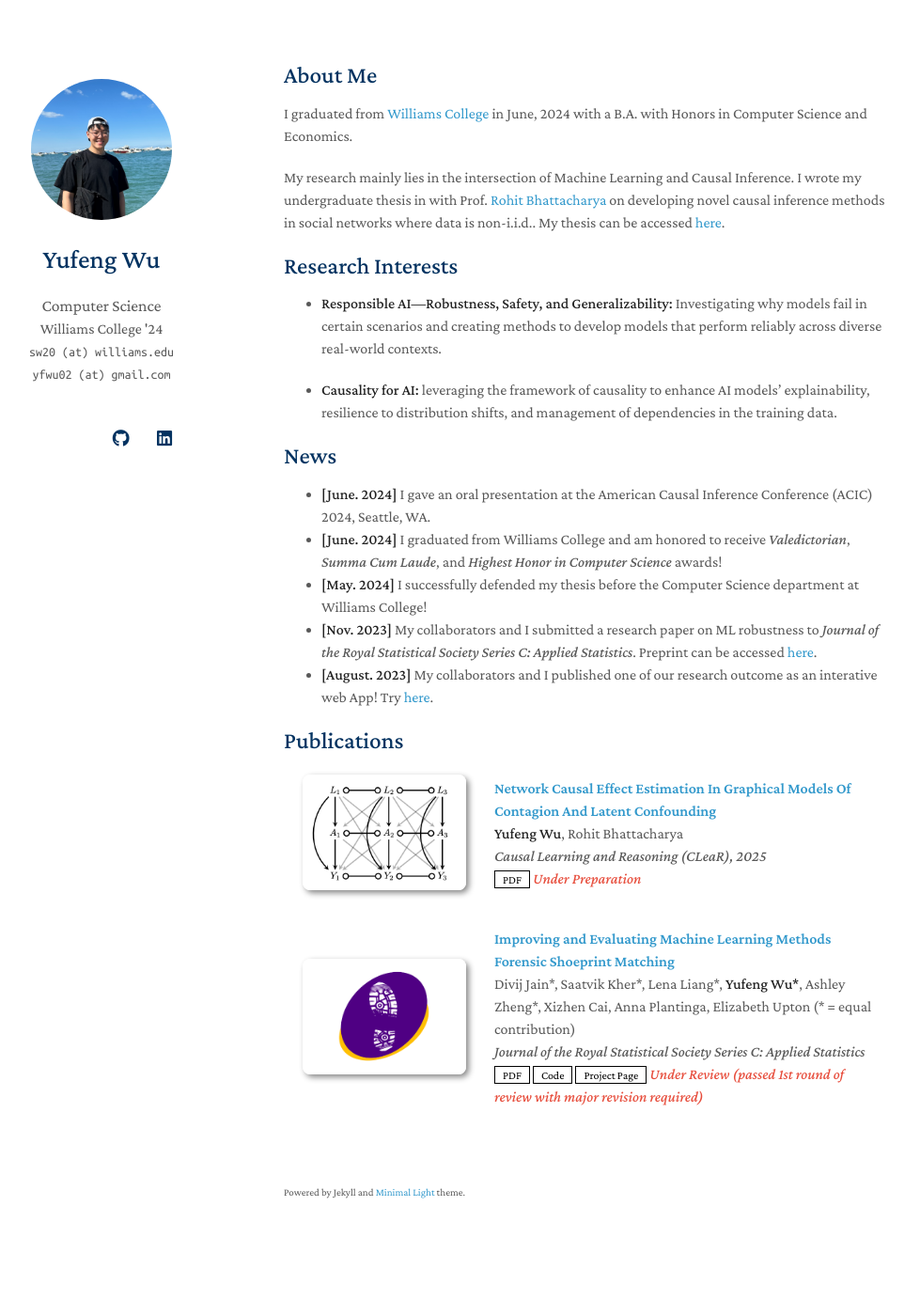
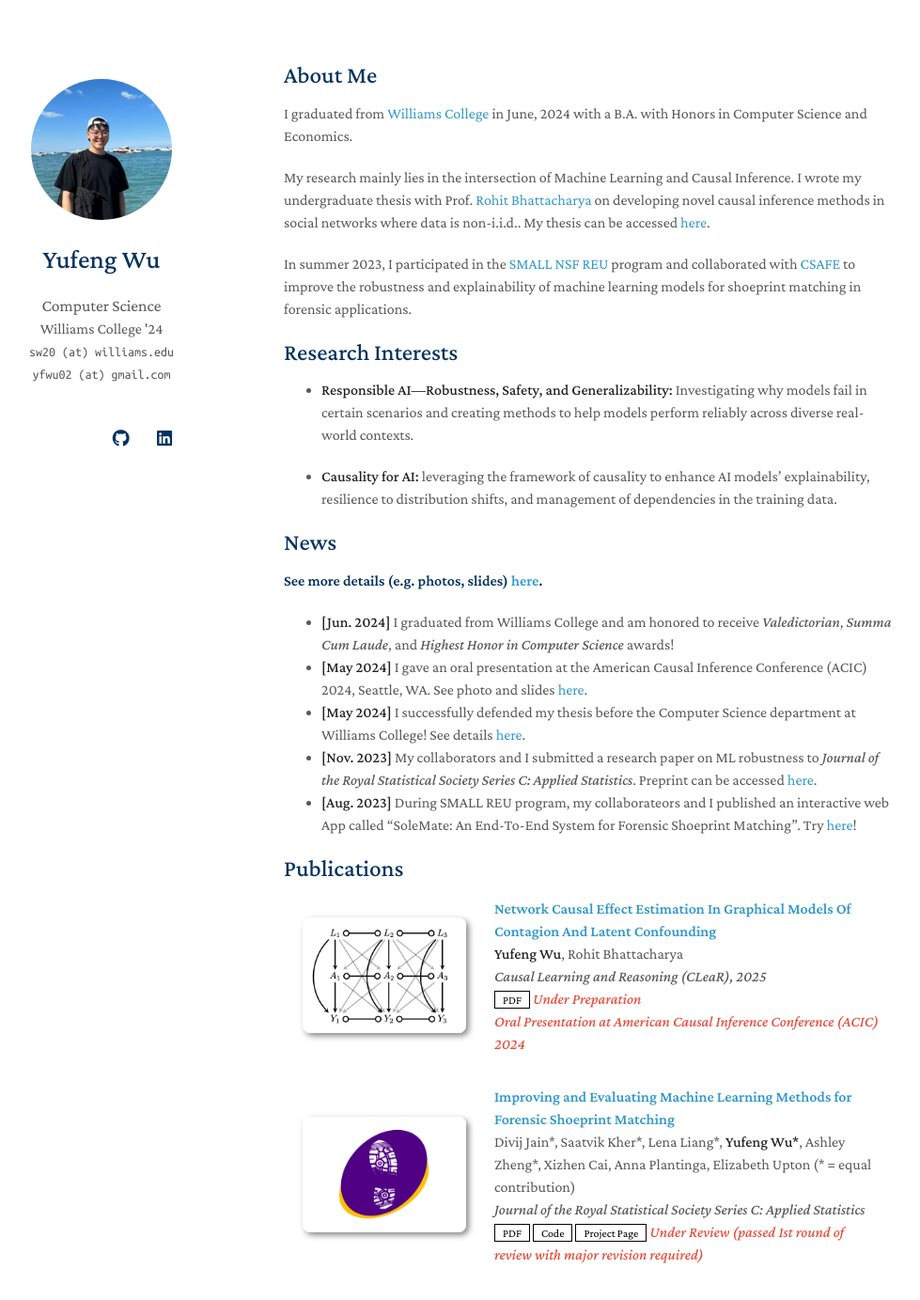
Before and after one commit to yufeng-wu/yufeng-wu.github.io, a Jekyll site: the page built from index.md, in a window 1280 px wide and 1400 px high. Shown: the top 1383 px of the window at 94% size, without its empty margins (168-1147 px from the left). Built offline with Jekyll 4.4.1, drawn with Linux system fonts in a browser that asks for light colours; a style sheet for code colours, icons or effects is not loaded; our own code applies the rules of GitHub Pages for plain Markdown files.

```diff
--- a/_data/publications.yml
+++ b/_data/publications.yml
@@ -5,10 +5,10 @@
     # conference_short: CLeaR
     conference: Causal Learning and Reasoning (CLeaR), 2025
     pdf: TODO
-    notes: Under Preparation
+    notes: "Under Preparation <br> Oral Presentation at American Causal Inference Conference (ACIC) 2024"
     image: ./assets/img/teaser_interference_paper.png
 
-  - title: "Improving and Evaluating Machine Learning Methods Forensic Shoeprint Matching"
+  - title: "Improving and Evaluating Machine Learning Methods for Forensic Shoeprint Matching"
     authors: Divij Jain*, Saatvik Kher*, Lena Liang*, <strong>Yufeng Wu*</strong>, Ashley Zheng*, Xizhen Cai, Anna Plantinga, Elizabeth Upton (* = equal contribution)
     # conference_short: JRSS-C
     conference: "Journal of the Royal Statistical Society Series C: Applied Statistics"
--- a/index.md
+++ b/index.md
@@ -6,20 +6,23 @@
 
 I graduated from [Williams College](https://williams.edu/) in June, 2024 with a B.A. with Honors in Computer Science and Economics.
 
-My research mainly lies in the intersection of Machine Learning and Causal Inference. I wrote my undergraduate thesis in with Prof. [Rohit Bhattacharya](https://rohit-bhattacharya.com/) on developing novel causal inference methods in social networks where data is non-i.i.d.. My thesis can be accessed [here](https://librarysearch.williams.edu/discovery/delivery/01WIL_INST:01WIL_SPECIAL/12406122570002786).
+My research mainly lies in the intersection of Machine Learning and Causal Inference. I wrote my undergraduate thesis with Prof. [Rohit Bhattacharya](https://rohit-bhattacharya.com/) on developing novel causal inference methods in social networks where data is non-i.i.d.. My thesis can be accessed [here](https://librarysearch.williams.edu/discovery/delivery/01WIL_INST:01WIL_SPECIAL/12406122570002786).
+
+In summer 2023, I participated in the [SMALL NSF REU](https://math.williams.edu/small/) program and collaborated with [CSAFE](https://forensicstats.org/) to improve the robustness and explainability of machine learning models for shoeprint matching in forensic applications.
 
 ## Research Interests
 
-- **Responsible AI---Robustness, Safety, and Generalizability:** Investigating why models fail in certain scenarios and creating methods to develop models that perform reliably across diverse real-world contexts.
+- **Responsible AI---Robustness, Safety, and Generalizability:** Investigating why models fail in certain scenarios and creating methods to help models perform reliably across diverse real-world contexts.
 
 - **Causality for AI:** leveraging the framework of causality to enhance AI models' explainability, resilience to distribution shifts, and management of dependencies in the training data.
 
 ## News
+#### See more details (e.g. photos, slides) [here](./news_detail).
 
-- **[June. 2024]** I gave an oral presentation at the American Causal Inference Conference (ACIC) 2024, Seattle, WA.
-- **[June. 2024]** I graduated from Williams College and am honored to receive *Valedictorian*, *Summa Cum Laude*, and *Highest Honor in Computer Science* awards!
-- **[May. 2024]** I successfully defended my thesis before the Computer Science department at Williams College!
+- **[Jun. 2024]** I graduated from Williams College and am honored to receive *Valedictorian*, *Summa Cum Laude*, and *Highest Honor in Computer Science* awards!
+- **[May 2024]** I gave an oral presentation at the American Causal Inference Conference (ACIC) 2024, Seattle, WA. See photo and slides [here](./news_detail/#acic-2024-oral).
+- **[May 2024]** I successfully defended my thesis before the Computer Science department at Williams College! See details [here](./news_detail/#thesis-talk).
 - **[Nov. 2023]** My collaborators and I submitted a research paper on ML robustness to *Journal of the Royal Statistical Society Series C: Applied Statistics*. Preprint can be accessed [here](https://arxiv.org/pdf/2405.14878).
-- **[August. 2023]** My collaborators and I published one of our research outcome as an interative web App! Try [here](https://solemate.streamlit.app/).
+- **[Aug. 2023]** During SMALL REU program, my collaborateors and I published an interactive web App called "SoleMate: An End-To-End System for Forensic Shoeprint Matching". Try [here](https://solemate.streamlit.app/)!
 
 {% include_relative _includes/publications.md %}
```
Also changed, not shown: news_detail.md (added, +26 -0 lines), assets/img/thesis_defense_photo.jpg (added), 4 other files.
